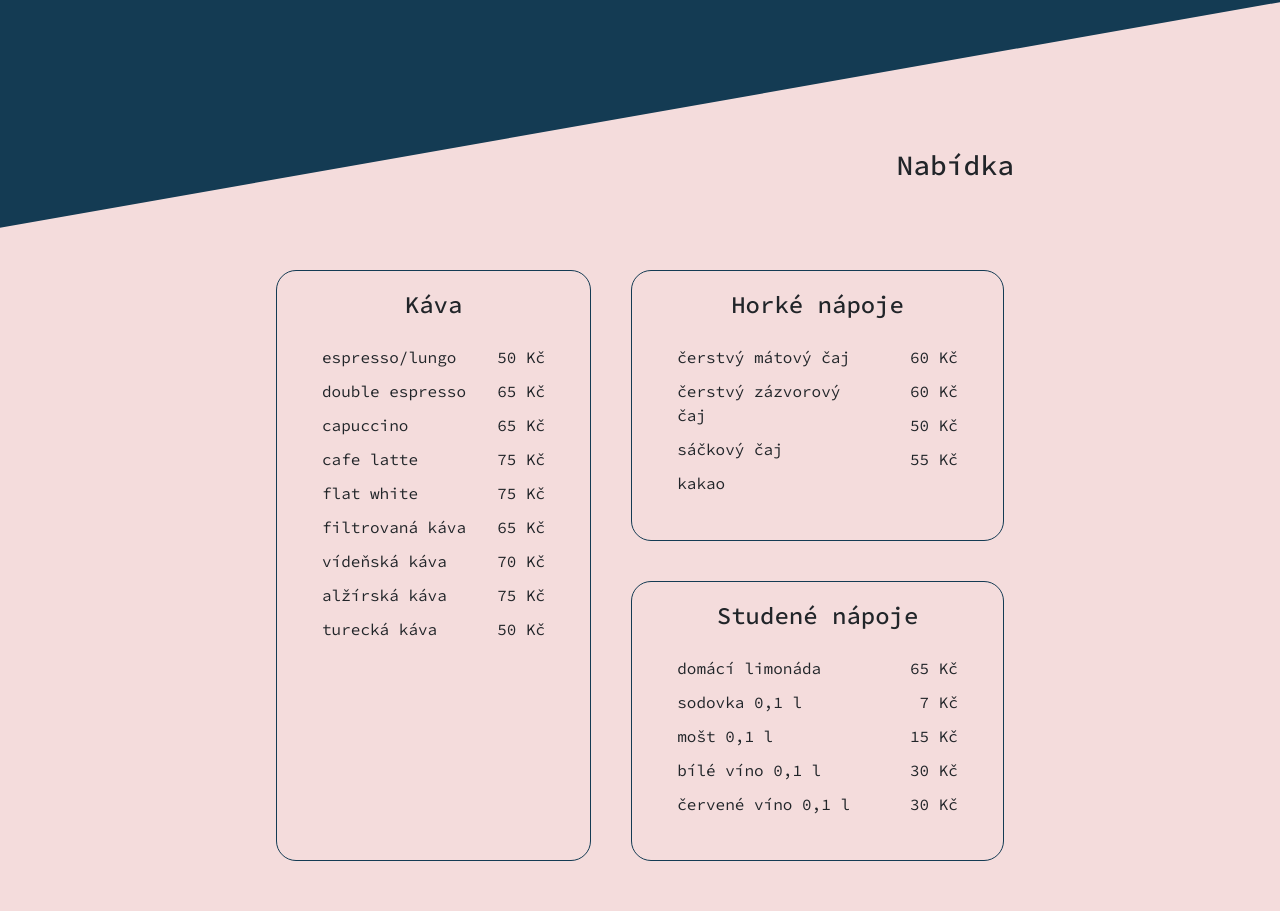
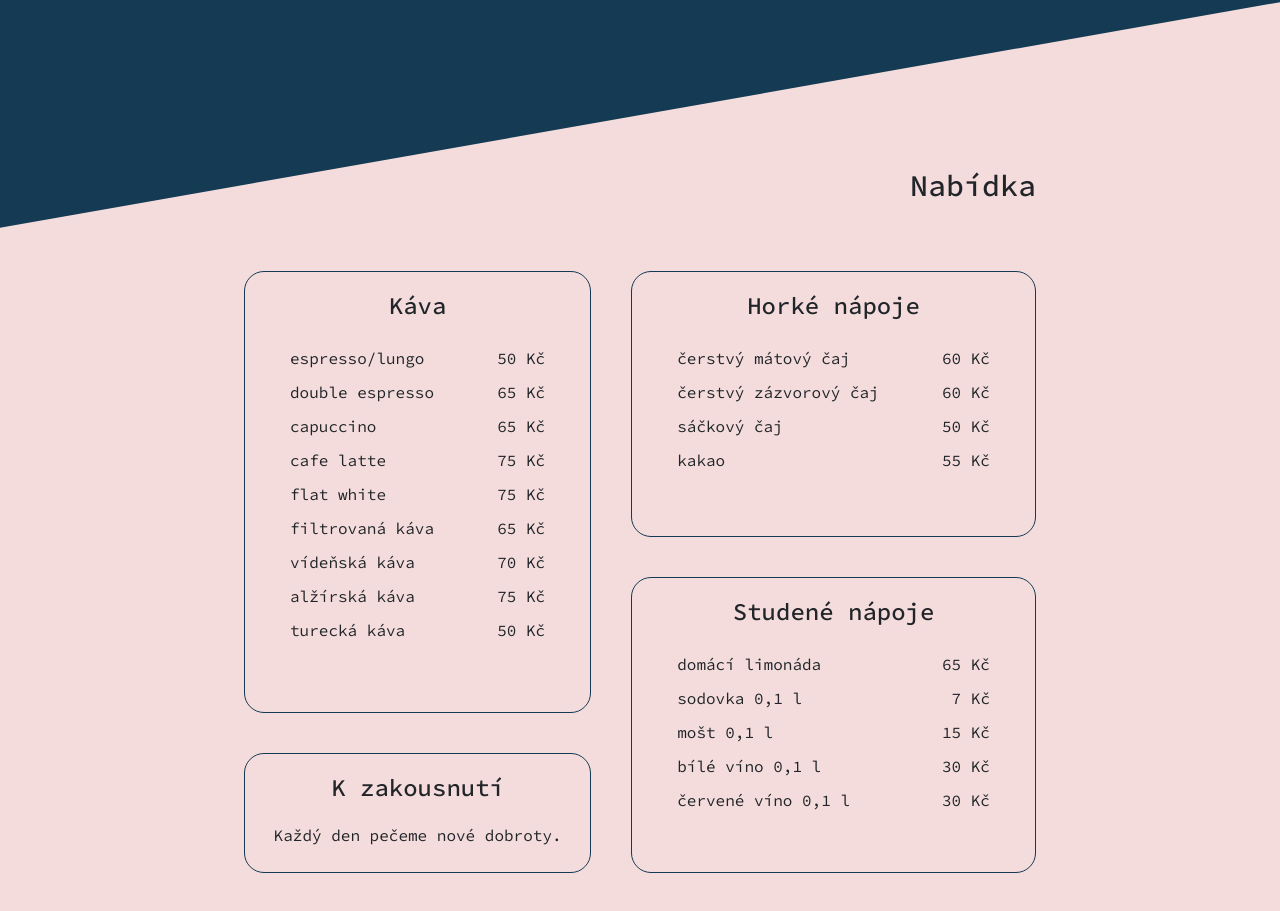
Before and after one commit to terichudejova/stara-skola-final, a React (Vite) app in the folder CoffeeStore/: page / in a window 1280 px wide. Shown: the part 595-1506 px from the top of the page. Built offline with nearby package versions, Linux system fonts and the light colour scheme; a web font is replaced by a local one.

Commit message:
modify menu

```diff
--- a/CoffeeStore/src/App.jsx
+++ b/CoffeeStore/src/App.jsx
@@ -115,6 +115,10 @@ function App() {
                     </div>
                   </div>
                 </div>
+                <div id="dort" className='menu'>
+                    <h4>K zakousnutí</h4>
+                    <p>Každý den pečeme nové dobroty.</p>
+                </div>
                 <div id='prostor'></div>
             </div>
             <div id="kontakt">
--- a/CoffeeStore/src/nabidka.css
+++ b/CoffeeStore/src/nabidka.css
@@ -1,18 +1,22 @@
 #nabidka {
     height: 1200px;
     background-color: var(--third-color);
-    width: 60%;
+    width: 65%;
     display: grid;
     grid-template-areas:
     "nadpis nadpis nadpis nadpis"
     "kava kava caj caj"
+    "kava kava caj caj"
+    "kava kava caj caj"
     "kava kava limo limo"
+    "dort dort limo limo"
+    "dort dort limo limo"
     "prostor prostor prostor prostor";
 }
 
 #nadpis {
-    margin-top: 220px;
-    margin-right: 10px;
+    margin-top: 250px;
+    margin-right: 20px;
     grid-area: nadpis;
     display: flex;
     justify-content: end;
@@ -20,18 +24,26 @@
     font-family: var(--main-font);
 }
 
+#nadpis h3 {
+    font-size: 30px;
+}
+
 #kava {
-    margin-top: 80px;
+    margin-top: 60px;
     grid-area: kava;
 }
 
 #caj {
-    margin-top: 80px;
+    margin-top: 60px;
     grid-area: caj;
 }
 
 #limo {
     grid-area: limo;
+}
+
+#dort {
+    grid-area: dort;
 }
 
 #prostor {
```
